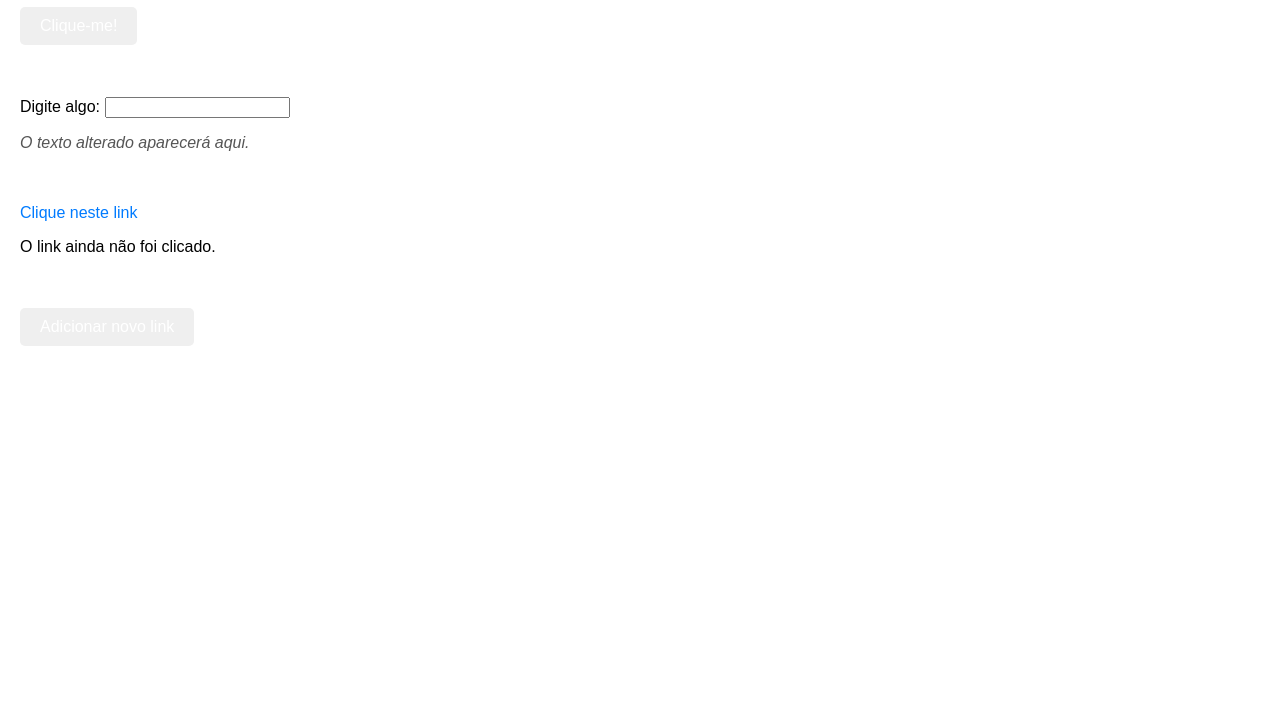
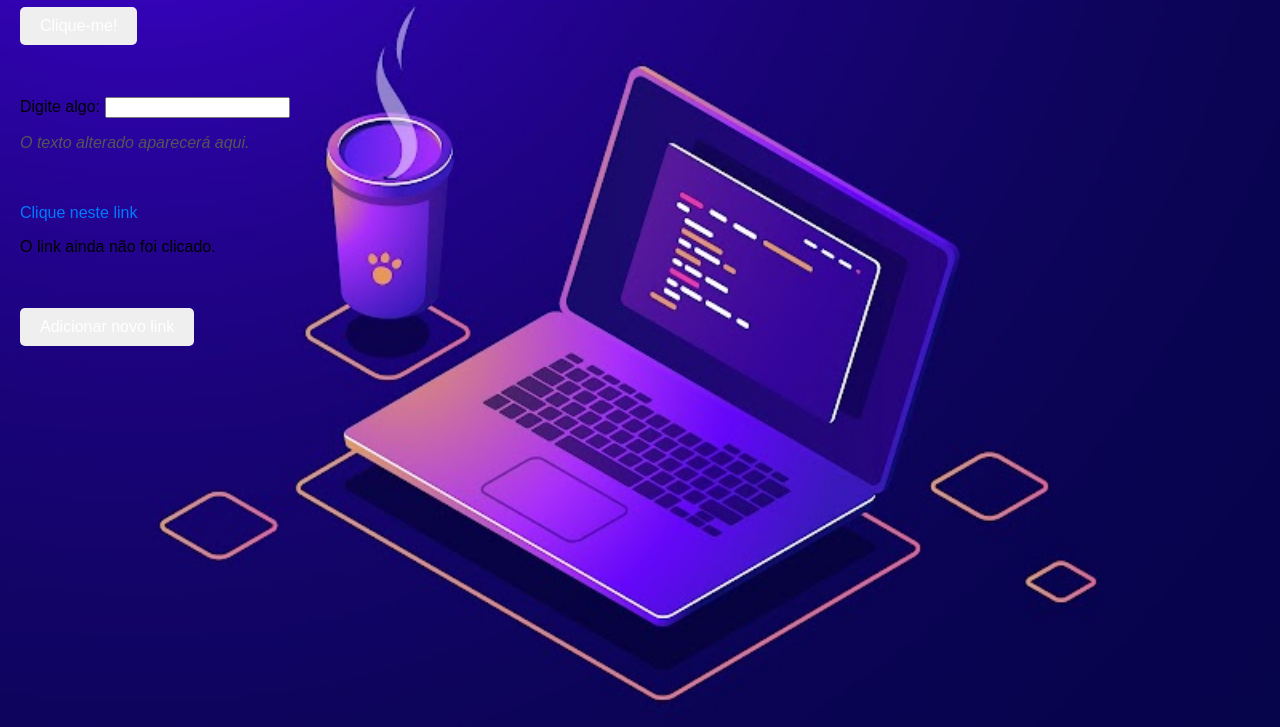
Before and after one commit to TENACCO/Aula-05-06-2024, a plain HTML site: page index.html in a window 1280 px wide. Shown: the part 73-800 px from the top of the page. Drawn offline with Linux system fonts and the light colour scheme.

Commit message:
Update style.css

```diff
--- a/style.css
+++ b/style.css
@@ -1,6 +1,6 @@
 body {
     font-family: Arial, sans-serif;
-    background-image: url('971');
+    background-image: url('971.jpg');
     background-repeat: no-repeat;
     background-attachment: fixed;
     background-size: cover;
```
